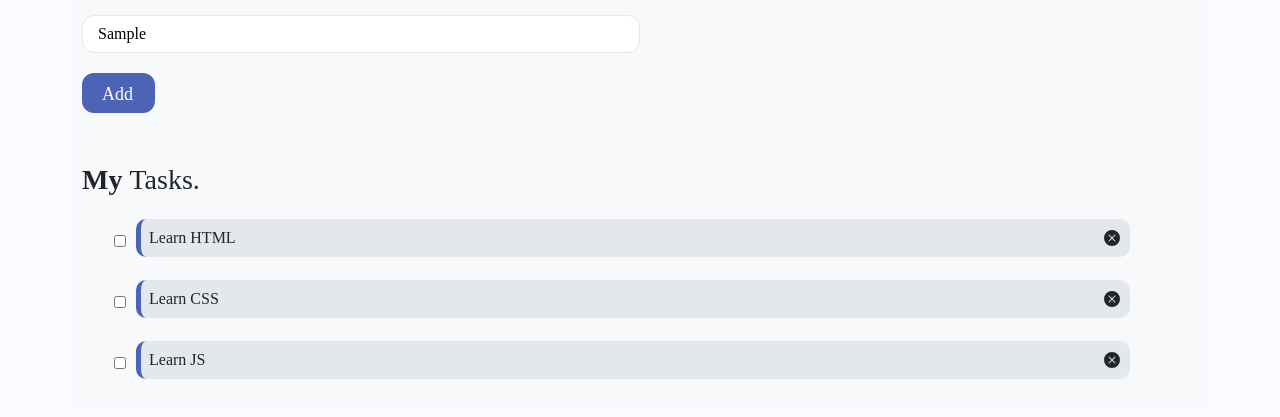
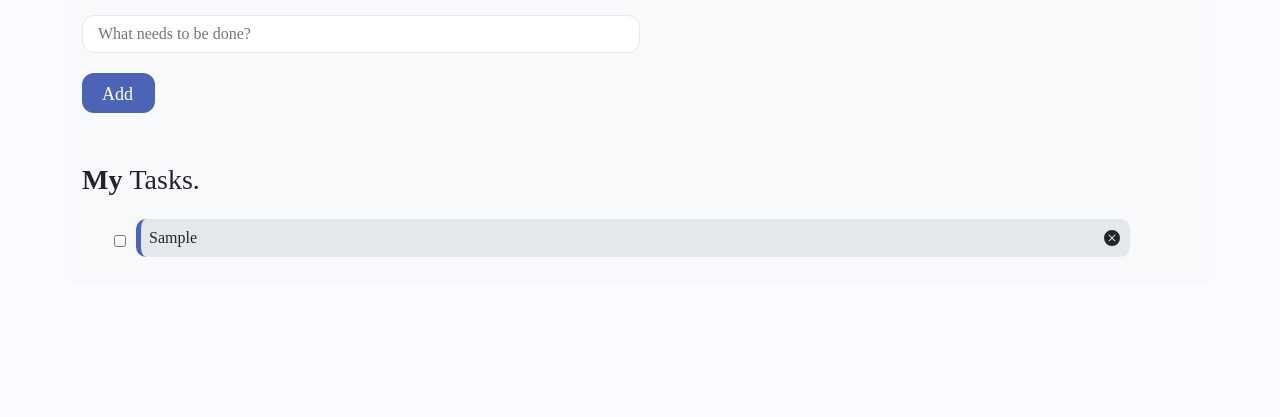
Before and after one commit to ivaibhavkulkarni/JavaScript-Projects, a plain HTML site: page Project-13 Todo Application/index.html in a window 1280 px wide. Both pictures are taken after typing "Sample" into the empty fields and a click on the button "Add". Shown: the part 161-578 px from the top of the page. Drawn offline with nearby package versions, Linux system fonts and the light colour scheme.

Commit message:
Final Todo Application

```diff
--- a/Project-13 Todo Application/css.css
+++ b/Project-13 Todo Application/css.css
@@ -115,3 +115,7 @@
     margin: 8px;
     flex: 1;
 }
+
+.checked{
+    text-decoration: line-through;
+}
--- a/Project-13 Todo Application/functions.js
+++ b/Project-13 Todo Application/functions.js
@@ -1,18 +1,10 @@
 // label_list
 
 let listTodoItems = [
-    {
-        text : "Learn HTML"
-    },
-    {
-        text : "Learn CSS"
-    },
-    {
-        text : "Learn JS"
-    }
 
 ];
 
+let todoCount = listTodoItems.length;
 
 // Function Structure
 
@@ -72,7 +64,8 @@ function createTodoStructure(){
     let inputElement  = document.createElement("input");
     inputElement.classList.add("todo-user-input")
     inputElement.type = "text";
-    inputElement.id = "todoUserInput"
+    inputElement.id = "todoUserInput";
+    inputElement.placeholder = "What needs to be done?";
     inputContainer.appendChild(inputElement);
 
 
@@ -81,6 +74,7 @@ function createTodoStructure(){
     let addButton = document.createElement("button");
     addButton.classList.add("add-todo-button");
     addButton.textContent = "Add";
+    addButton.id = "addButton";
     elementContainer.appendChild(addButton);
 
     // My Task Heading
@@ -105,14 +99,50 @@ function createTodoStructure(){
 
 
 }
+
+// Functions for Status
+
+function onTodoStatusChanged(checkboxId,labelid){
+    let checkboxElement = document.getElementById(checkboxId);
+    let labelElement = document.getElementById(labelid);
+
+    if (checkboxElement.checked === true ){
+        labelElement.classList.add("checked");
+    }
+    else {
+        labelElement.classList.remove("checked");
+    }
+
+    // we can also use Toggle for above cose
+    // labelElement.classList.toggle("checked");
+
+}
+
+// Function to delete
+
+function onDeleteTodo(todoId){
+    let todoElement = document.getElementById(todoId);
+    todoItemContainer.removeChild(todoElement);
+}
+
+
+
 // Function for create and append Todo
 
 
 function createAndAppendTodo(todoItems){
+
+    // Assigning Unique checkbox id  and label element
+    let checkboxId = "checkbox" + todoItems.uniqueNo;
+    let labelid = "label" + todoItems.uniqueNo;
+    let todoId = "todo" + todoItems.uniqueNo;
+
+
     // Creating List------------------------------------>
 
     let todoElement = document.createElement("li");
     todoElement.classList.add("todo-item-container","d-flex","flex-row")
+    todoElement.id = todoId;
     todoItemContainer.appendChild(todoElement);
 
 
@@ -120,8 +150,14 @@ function createAndAppendTodo(todoItems){
 
     let checkBox = document.createElement("input");
     checkBox.type = "checkbox";
-    checkBox.id = "CheckBox";
+    checkBox.id = checkboxId;
     checkBox.classList.add("checkbox");
+
+    // checking if the checkbox is clicked or not
+    checkBox.onclick = function(){
+        onTodoStatusChanged(checkboxId,labelid);
+    }
+
     todoElement.appendChild(checkBox);
 
 
@@ -134,8 +170,9 @@ function createAndAppendTodo(todoItems){
     // Label
 
     let labelElement = document.createElement("label");
-    labelElement.setAttribute("for","CheckBox")
-    labelElement.classList.add("label-text")
+    labelElement.setAttribute("for",checkboxId);
+    labelElement.classList.add("label-text");
+    labelElement.id = labelid;
     labelElement.textContent = todoItems.text;
     labelContainer.appendChild(labelElement);
 
@@ -151,7 +188,9 @@ function createAndAppendTodo(todoItems){
     deleteContainer.innerHTML = `<svg xmlns="http://www.w3.org/2000/svg" width="16" height="16" fill="currentColor" class="bi bi-x-circle-fill" viewBox="0 0 16 16">
     <path d="M16 8A8 8 0 1 1 0 8a8 8 0 0 1 16 0M5.354 4.646a.5.5 0 1 0-.708.708L7.293 8l-2.647 2.646a.5.5 0 0 0 .708.708L8 8.707l2.646 2.647a.5.5 0 0 0 .708-.708L8.707 8l2.647-2.646a.5.5 0 0 0-.708-.708L8 7.293z"/>
     </svg>`
-
+    deleteContainer.onclick = function(){
+        onDeleteTodo(todoId);
+    }
     labelContainer.appendChild(deleteContainer);
 
 
@@ -162,3 +201,27 @@ createTodoStructure();
 for (let items of listTodoItems){
     createAndAppendTodo(items);
 }
+
+
+function onAddTodo(){
+    let userInputElement = document.getElementById("todoUserInput");
+    let userInputValue = userInputElement.value;
+    todoCount = todoCount + 1;
+    if (userInputValue === ""){
+        alert("Enter a valid Input");
+        return;
+    }
+    let newTodo ={
+        text : userInputValue,
+        uniqueNo :  todoCount
+    }
+
+    createAndAppendTodo(newTodo);
+    userInputElement.value = "";
+}
+
+
+let addTodoButton = document.getElementById("addButton");
+addTodoButton.onclick = function(){
+    onAddTodo();
+}
```
